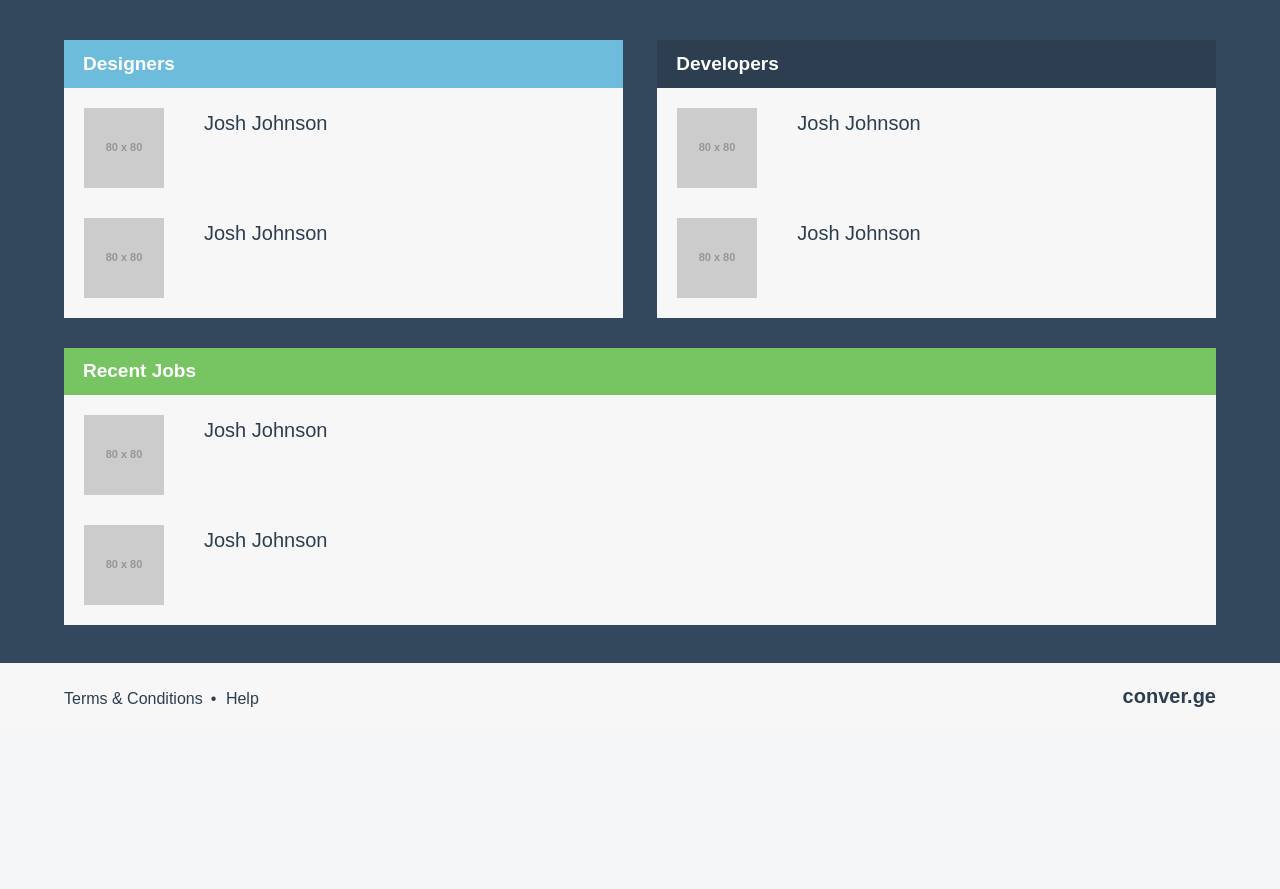
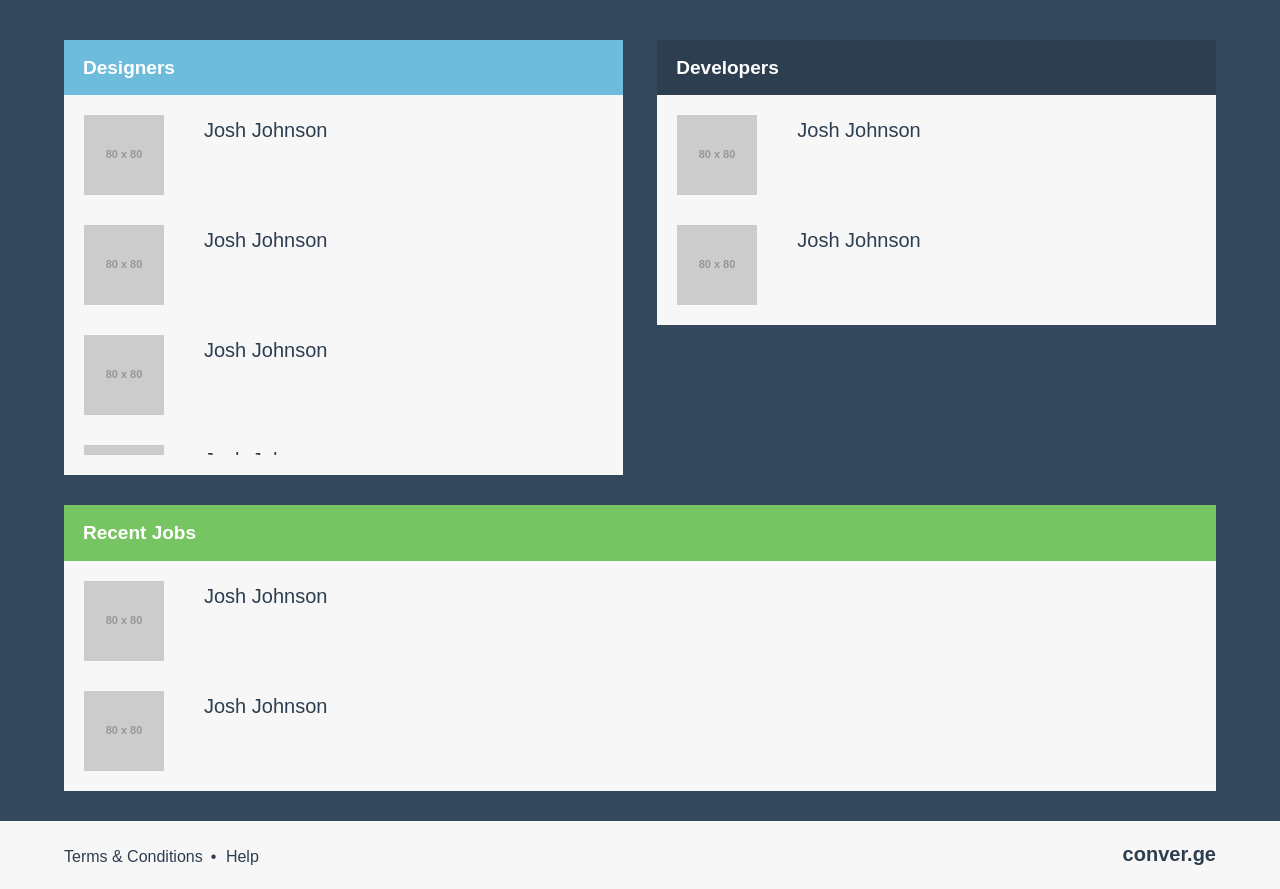
Before and after one commit to jshjohnson/Connectd, a PHP site: page /dashboard.html in a window 1280 px wide. Shown: the part 69-958 px from the top of the page. Before the commit the page ends 776 px from the top, so only its background shows below. Run offline with PHP 8.4, Linux system fonts and the light colour scheme; grey boxes labelled with a size stand in for pictures from a placeholder-image service; some libraries are stand-ins or nearby versions.

Commit message:
Dashboard overflow-y scrolling

```diff
--- a/assets/css/print.css
+++ b/assets/css/print.css
@@ -1759,7 +1759,7 @@ img.media__img {
 .header--panel h3 {
   font-size: .95em;
   color: white;
-  padding: .5em 1em;
+  padding: .7em 1em;
   margin: 0;
 }
 
@@ -2088,6 +2088,11 @@ img.media__img {
 .dashboard-panel {
   margin-bottom: 1.5em;
 }
+/* line 426, ../scss/core/_modules.scss */
+.dashboard-panel .media-wrapper {
+  max-height: 17em;
+  overflow-y: scroll;
+}
 
 @-moz-keyframes dropDown {
   /* line 2, ../scss/libs/_animate.scss */
@@ -2241,7 +2246,7 @@ img.media__img {
     font-size: 2.2em;
   }
 }
-@media screen and (max-width: 68em) {
+@media screen and (max-width: 74em) {
   /* line 57, ../scss/core/_homepage.scss */
   .panel__title {
     font-size: 2em;
--- a/assets/css/screen.css
+++ b/assets/css/screen.css
@@ -1759,7 +1759,7 @@ img.media__img {
 .header--panel h3 {
   font-size: .95em;
   color: white;
-  padding: .5em 1em;
+  padding: .7em 1em;
   margin: 0;
 }
 
@@ -2088,6 +2088,11 @@ img.media__img {
 .dashboard-panel {
   margin-bottom: 1.5em;
 }
+/* line 426, ../scss/core/_modules.scss */
+.dashboard-panel .media-wrapper {
+  max-height: 17em;
+  overflow-y: scroll;
+}
 
 @-moz-keyframes dropDown {
   /* line 2, ../scss/libs/_animate.scss */
@@ -2241,7 +2246,7 @@ img.media__img {
     font-size: 2.2em;
   }
 }
-@media screen and (max-width: 68em) {
+@media screen and (max-width: 74em) {
   /* line 57, ../scss/core/_homepage.scss */
   .panel__title {
     font-size: 2em;
--- a/assets/scss/config/_vars.scss
+++ b/assets/scss/config/_vars.scss
@@ -4,7 +4,7 @@ $bp1-5:36em;
 $bp2: 48em;
 $bp2-5: 55em;
 $bp3: 62em;
-$bp3-5: 68em;
+$bp3-5: 74em;
 $bp4: 79em;
 
 // Colours
--- a/assets/scss/core/_modules.scss
+++ b/assets/scss/core/_modules.scss
@@ -145,7 +145,7 @@ img.media__img {
 	h3 {
 		font-size: .95em;
 		color: white;
-		padding: .5em 1em;
+		padding: .7em 1em;
 		margin: 0;
 	}
 }
@@ -423,4 +423,8 @@ img.media__img {
 
 .dashboard-panel {
 	margin-bottom: $baseline;
+	.media-wrapper {
+		max-height: 17em;
+		overflow-y: scroll;
+	}
 }
--- a/dashboard.html
+++ b/dashboard.html
@@ -39,6 +39,38 @@
 					<h3>Designers</h3>
 				</header>
 				<div class="media-wrapper">
+					<div class="media">
+						<a href="">
+							<img src="http://placehold.it/80/80" alt="" class="media__img">
+						</a>
+						<p class="media__body">
+							Josh Johnson
+						</p>
+					</div>
+					<div class="media">
+						<a href="">
+							<img src="http://placehold.it/80/80" alt="" class="media__img">
+						</a>
+						<p class="media__body">
+							Josh Johnson
+						</p>
+					</div>
+					<div class="media">
+						<a href="">
+							<img src="http://placehold.it/80/80" alt="" class="media__img">
+						</a>
+						<p class="media__body">
+							Josh Johnson
+						</p>
+					</div>
+					<div class="media">
+						<a href="">
+							<img src="http://placehold.it/80/80" alt="" class="media__img">
+						</a>
+						<p class="media__body">
+							Josh Johnson
+						</p>
+					</div>
 					<div class="media">
 						<a href="">
 							<img src="http://placehold.it/80/80" alt="" class="media__img">
```
Also changed, not shown: assets/css/ie.css (+6 -1 lines).
